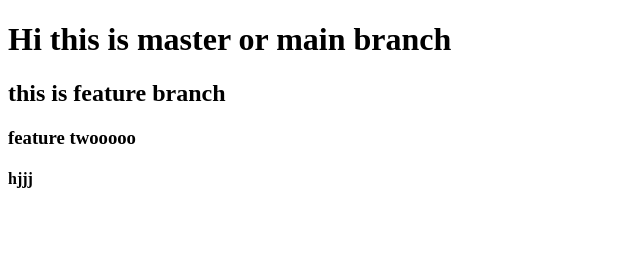
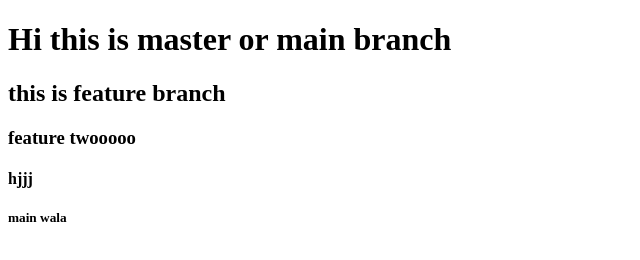
Before and after one commit to ankitgupta1820/Git-Commands, a plain HTML site: page index.html in a window 1280 px wide. Shown: the full height of the page, 0-640 px from the left. Drawn offline with Linux system fonts and the light colour scheme.

Commit message:
main first

```diff
--- a/index.html
+++ b/index.html
@@ -10,6 +10,7 @@
   <h2>this is feature branch</h2>
   <h3>feature twooooo</h3>
   <h4>hjjj</h4>
+  <h5>main wala</h5>
 
 
 </body>
```
